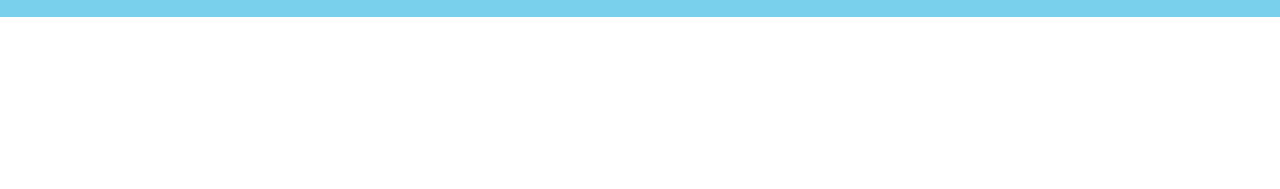
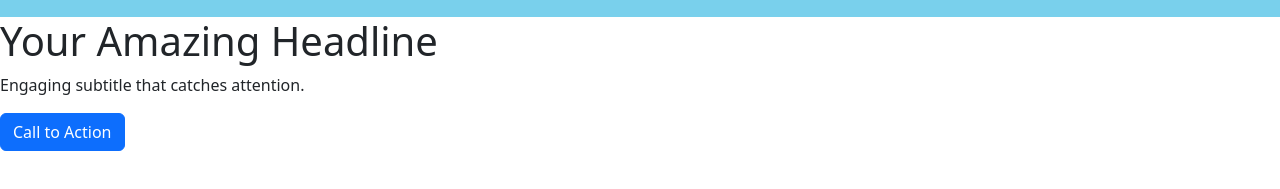
Before and after one commit to MariahSL/dsn1713-skyhighadventures, a plain HTML site: page index.html in a window 1280 px wide. Shown: the part 67-256 px from the top of the page. Drawn offline with nearby package versions, Linux system fonts and the light colour scheme.

Commit message:
Add html for hero section

```diff
--- a/index.html
+++ b/index.html
@@ -46,5 +46,15 @@
        </nav>
    </header>
 
+   <main>
+    <section class="hero">
+      <div class="hero-overlay">
+        <h1>Your Amazing Headline</h1>
+        <p>Engaging subtitle that catches attention.</p>
+        <a href="#cta" class="btn btn-primary">Call to Action</a>
+      </div>
+    </section>
+   </main>
+
 </body>
 </html>
```
